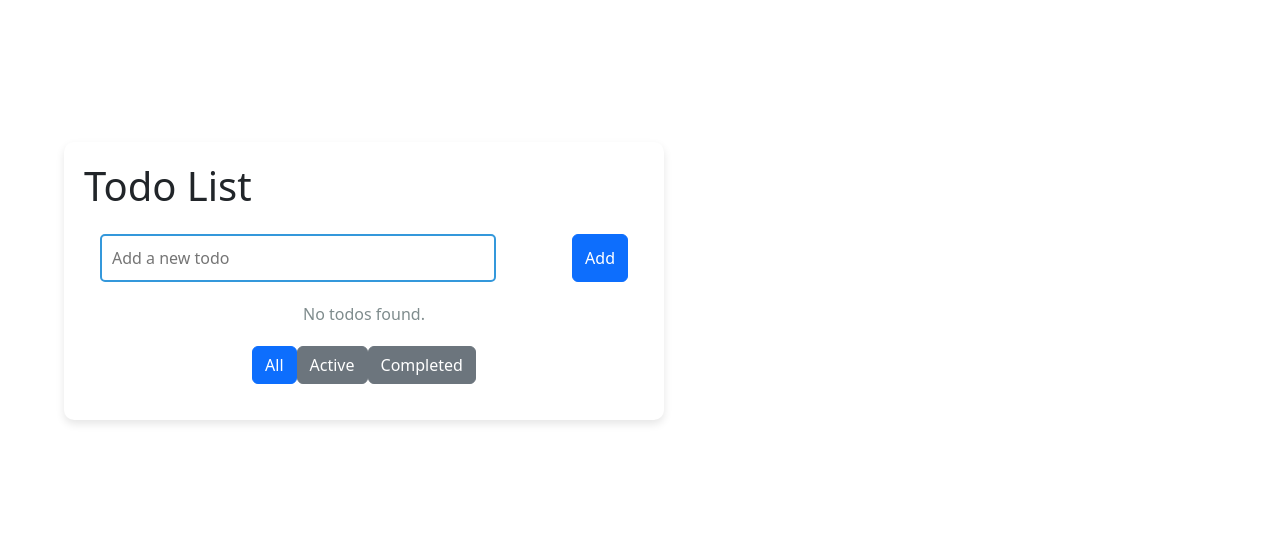
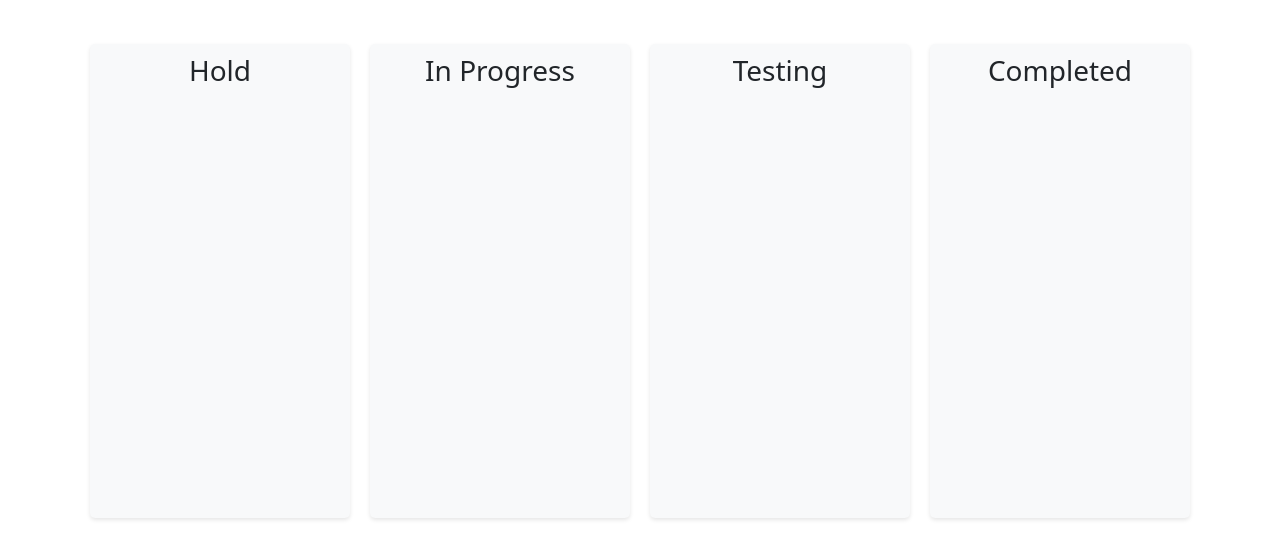
Before and after one commit to aleksandr-suhhinin/todo-list-vue, a Vue app: page / in a window 1280 px wide. Shown: the part 119-678 px from the top of the page. Built offline with nearby package versions, Linux system fonts and the light colour scheme.

Commit message:
change task list style

```diff
--- a/src/assets/main.css
+++ b/src/assets/main.css
@@ -28,7 +28,7 @@ a,
   }
 
   #app {
-    display: grid;
+    /* display: grid; */
     grid-template-columns: 1fr 1fr;
     padding: 0 2rem;
   }
--- a/src/components/TodoItem.vue
+++ b/src/components/TodoItem.vue
@@ -1,13 +1,13 @@
 <template>
-  <div class="todo-item">
-    <div class="todo-left">
-      <!-- <input type="checkbox" v-model="todo.completed" @change="toggleCompletion" /> -->
-      <span class="mx-3">{{ todo.status }}</span>
-      <span :class="{ completed: todo.completed }">{{ todo.title || todo.text }}</span>
-    </div>
-    <div class="todo-actions">
-      <button @click="$emit('editTodo', todo.id)" class="btn btn-primary">Edit</button>
-      <button @click="$emit('deleteTodo', todo.id)" class="btn btn-danger">Delete</button>
+  <div class="todo-item card">
+    <div class="card-body">
+      <h5 class="card-title">{{ todo.title }}</h5>
+      <p class="card-text">{{ todo.text }}</p>
+      <p class="card-subtitle mb-2 text-muted">Status: {{ todo.status }}</p>
+      <div class="d-flex justify-content-between">
+        <button @click="$emit('editTodo', todo.id)" class="btn btn-primary btn-sm">Edit</button>
+        <button @click="$emit('deleteTodo', todo.id)" class="btn btn-danger btn-sm">Delete</button>
+      </div>
     </div>
   </div>
 </template>
@@ -32,58 +32,37 @@ export default defineComponent({
 });
 </script>
 
+
 <style scoped>
 .todo-item {
-  display: flex;
-  justify-content: space-between;
-  align-items: center;
-  padding: 10px 0;
-  border-bottom: 1px solid #ecf0f1;
+  margin-bottom: 15px;
+  border-radius: 8px;
+  box-shadow: 0 2px 4px rgba(0, 0, 0, 0.1);
 }
 
-.todo-left {
-  display: flex;
-  align-items: center;
+.card {
+  background-color: #ffffff;
 }
 
-input[type="checkbox"] {
-  margin-right: 10px;
+.card-body {
+  padding: 10px;
 }
 
-span {
+.card-title {
   font-size: 16px;
+  font-weight: bold;
 }
 
-.completed {
-  text-decoration: line-through;
-  color: #7f8c8d;
+.card-text {
+  font-size: 14px;
+  color: #333333;
 }
 
-.edit-btn {
-  background-color: #3498db;
-  color: white;
-  padding: 5px 10px;
-  border-radius: 5px;
-  font-size: 14px;
-  margin-right: 5px;
-  cursor: pointer;
-  border: none;
-  transition: background-color 0.3s ease;
+.d-flex {
+  display: flex;
 }
 
-.edit-btn:hover {
-  background-color: #2980b9;
-}
-
-.delete-btn {
-  background-color: #e74c3c;
-  color: white;
-  padding: 5px 10px;
-  border-radius: 5px;
-  font-size: 14px;
-}
-
-.delete-btn:hover {
-  background-color: #c0392b;
+.justify-content-between {
+  justify-content: space-between;
 }
 </style>
--- a/src/components/TodoList.vue
+++ b/src/components/TodoList.vue
@@ -1,34 +1,65 @@
 <template>
   <div class="todo-list-container container">
-    <h1 class="mb-4">Todo List</h1>
-    <div class="mb-3 mx-3">
-      <div class="input-container">
-        <input v-model="newTodo" @keyup.enter="addTodo" placeholder="Add a new todo" />
-        <button @click="addTodo" class="btn btn-primary">Add</button>
-      </div>
-    </div>
-    <div class="mb-3">
-      <div v-if="filteredTodos.length > 0" class="todos-container">
+    <div class="kanban-board">
+      <!-- Hold Column -->
+      <div class="kanban-column">
+        <h3 class="text-center">Hold</h3>
+        <div class="todo-column">
           <TodoItem
-          v-for="todo in filteredTodos"
+            v-for="todo in todosByStatus('hold')"
             :key="todo.id"
             :todo="todo"
-          @editTodo="editTodo"
             @deleteTodo="deleteTodo"
             @toggleTodo="toggleTodoCompletion"
           />
         </div>
-      <div v-else class="no-todos">No todos found.</div>
       </div>
-    <div class="mb-3">
-      <div class="filters">
-        <button @click="filterTodos('all')" :class="{ 'btn btn-primary' : filter === 'all',  'btn btn-secondary' : filter !== 'all'}">All</button>
-        <button @click="filterTodos('active')" :class="{ 'btn btn-primary' : filter === 'active',  'btn btn-secondary' : filter !== 'active' }">Active</button>
-        <button @click="filterTodos('completed')" :class="{ 'btn btn-primary' : filter === 'completed',  'btn btn-secondary' : filter !== 'completed' }">Completed</button>
+
+      <!-- In Progress Column -->
+      <div class="kanban-column">
+        <h3 class="text-center">In Progress</h3>
+        <div class="todo-column">
+          <TodoItem
+            v-for="todo in todosByStatus('inProgress')"
+            :key="todo.id"
+            :todo="todo"
+            @deleteTodo="deleteTodo"
+            @toggleTodo="toggleTodoCompletion"
+          />
+        </div>
+      </div>
+
+      <!-- Testing Column -->
+      <div class="kanban-column">
+        <h3 class="text-center">Testing</h3>
+        <div class="todo-column">
+          <TodoItem
+            v-for="todo in todosByStatus('testing')"
+            :key="todo.id"
+            :todo="todo"
+            @deleteTodo="deleteTodo"
+            @toggleTodo="toggleTodoCompletion"
+          />
+        </div>
+      </div>
+
+      <!-- Completed Column -->
+      <div class="kanban-column">
+        <h3 class="text-center">Completed</h3>
+        <div class="todo-column">
+          <TodoItem
+            v-for="todo in todosByStatus('completed')"
+            :key="todo.id"
+            :todo="todo"
+            @deleteTodo="deleteTodo"
+            @toggleTodo="toggleTodoCompletion"
+          />
+        </div>
       </div>
     </div>
   </div>
 </template>
+
 <script lang="ts">
 import { defineComponent, ref, computed, onMounted } from 'vue';
 import { useRoute, useRouter } from 'vue-router';
@@ -54,6 +85,9 @@ export default defineComponent({
       todos.value = todoStore.todos;
     });
 
+    const todosByStatus = (status: TodoStatus) => {
+      return todos.value.filter((todo) => todo.status === status);
+    };
 
     const editTodo = (id: number) => {
       router.push(`/edit/${id}`);
@@ -115,49 +149,40 @@ export default defineComponent({
       filteredTodos,
       filterTodos,
       filter,
+      todosByStatus
     };
   },
 });
 </script>
+
 <style scoped>
 .todo-list-container {
-  max-width: 600px;
-  min-width: 600px;
-  margin: 50px auto;
   padding: 20px;
-  background-color: white;
-  border-radius: 10px;
-  box-shadow: 0px 4px 8px rgba(0, 0, 0, 0.1);
 }
 
-.input-container {
+.kanban-board {
   display: flex;
   justify-content: space-between;
+  gap: 20px; /* Расстояние между колонками */
+}
+
+.kanban-column {
+  width: 300px; /* Фиксированная ширина колонок */
+  background-color: #f8f9fa;
+  padding: 10px;
+  border-radius: 5px;
+  box-shadow: 0 2px 4px rgba(0, 0, 0, 0.1);
+}
+
+.todo-column {
+  min-height: 400px;
+}
+
+h3 {
   margin-bottom: 20px;
 }
 
-input {
-  width: 75%;
-  padding: 10px;
-  border: 2px solid #3498db;
-  border-radius: 5px;
-  font-size: 16px;
+.todo-item {
+  margin-bottom: 10px;
 }
-
-.todos-container {
-  margin-top: 20px;
-  padding: 0 10px;
-}
-
-.no-todos {
-  text-align: center;
-  color: #7f8c8d;
-}
-
-.filters {
-  display: flex;
-  justify-content: center;
-  margin-top: 20px;
-}
-
 </style>
```
Lines whose indentation alone changed are shown as unchanged.
